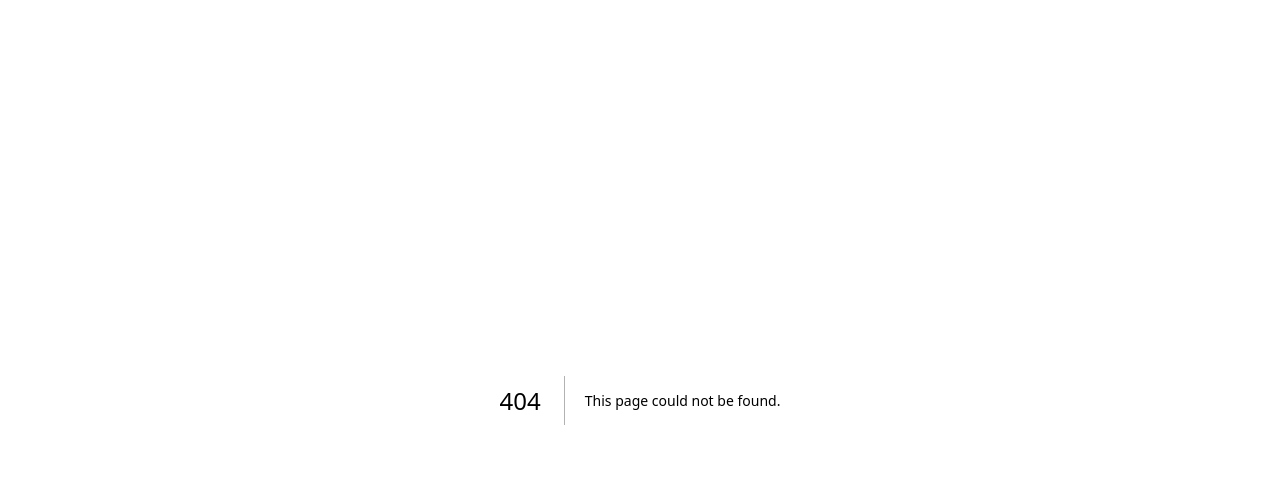
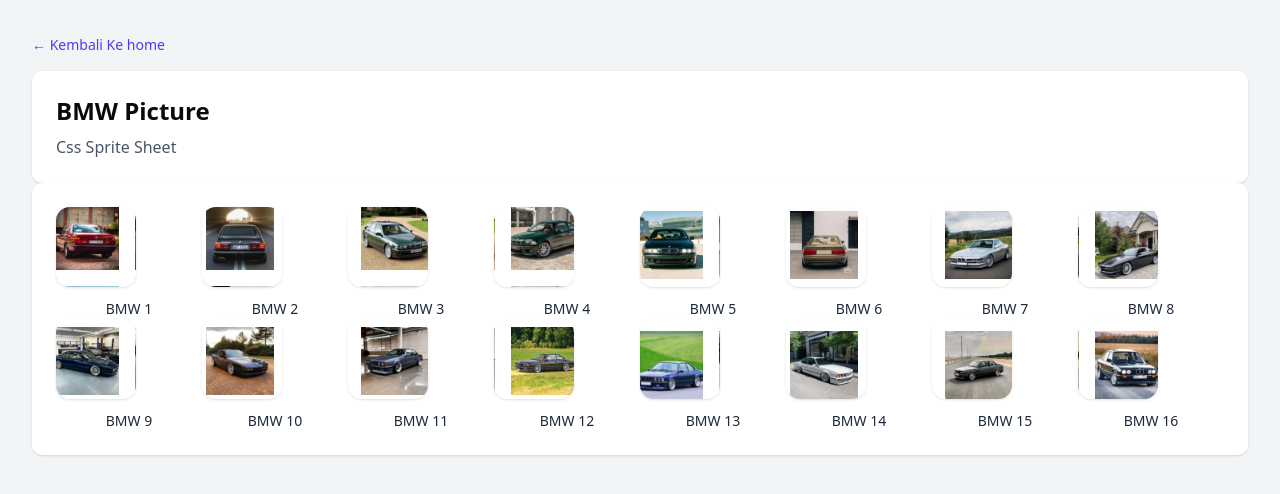
Before and after one commit to lostaspectjbl/kelas-industri-materi-2, a Next.js app: page /sprite in a window 1280 px wide. Before the commit this address had no page. Shown: the top 494 px of the page. Built offline with nearby package versions, Linux system fonts and the light colour scheme.

Commit message:
image sprite

```diff
--- a/src/app/page.tsx
+++ b/src/app/page.tsx
@@ -33,6 +33,12 @@
             <li className="hover:text-indigo-600 cursor-pointer">
               <Link href="/user">Tabel User</Link>
             </li>
+            <li key="image-process" className="hover:text-indigo-600 cursor-pointer">
+              <Link href="/image-process">Image Process</Link>
+            </li>
+            <li key="image-sprite" className="hover:text-indigo-600 cursor-pointer">
+              <Link href="/sprite">Sprite-Image</Link>
+            </li>
           </ul>
         </aside>
 
--- /dev/null
+++ b/src/app/sprite/page.tsx
@@ -0,0 +1,119 @@
+"use client";
+
+import { useState } from "react";
+import Link from "next/link";
+
+type Icon = {
+    name: string;
+    col: number;
+    row: number;
+    offsetX: number;
+    offsetY: number;
+    color: string;
+}
+
+export default function SpritePage() {
+    const [hoveredIcon, setHoveredIcon] = useState<string | null>(null);
+    const [selectedIcon, setSelectedIcon] = useState<Icon | null>(null);
+
+    const sosialIcon: Icon[] = [
+        { name: "BMW 1", col: 0, row: 0, offsetX: 45, offsetY: 45, color:"#ffffff"},
+        { name: "BMW 2", col: 1, row: 0, offsetX: 20, offsetY: 45, color:"#ffffff"},
+        { name: "BMW 3", col: 2, row: 0, offsetX: -5, offsetY: 45, color:"#ffffff"},
+        { name: "BMW 4", col: 3, row: 0, offsetX: -25, offsetY: 45, color:"#ffffff"},
+        { name: "BMW 5", col: 0, row: 1, offsetX: 45, offsetY: 20, color:"#ffffff"},
+        { name: "BMW 6", col: 1, row: 1, offsetX: 20, offsetY: 20, color:"#ffffff"},
+        { name: "BMW 7", col: 2, row: 1, offsetX: -5, offsetY: 20, color:"#ffffff"},
+        { name: "BMW 8", col: 3, row: 1, offsetX: -25, offsetY: 20, color:"#ffffff"},
+        { name: "BMW 9", col: 0, row: 2, offsetX: 45, offsetY: 0, color:"#ffffff"},
+        { name: "BMW 10", col: 1, row: 2, offsetX: 20, offsetY: 0, color:"#ffffff"},
+        { name: "BMW 11", col: 2, row: 2, offsetX: -5, offsetY: 0, color:"#ffffff"},
+        { name: "BMW 12", col: 3, row: 2, offsetX: -25, offsetY: 0, color:"#ffffff"},
+        { name: "BMW 13", col: 0, row: 3, offsetX: 45, offsetY: -20, color:"#ffffff"},
+        { name: "BMW 14", col: 1, row: 3, offsetX: 20, offsetY: -20, color:"#ffffff"},
+        { name: "BMW 15", col: 2, row: 3, offsetX: -5, offsetY: -20, color:"#ffffff"},
+        { name: "BMW 16", col: 3, row: 3, offsetX: -25, offsetY: -20, color:"#ffffff"}
+    ];
+
+    const iconSize = 100;
+    const displaySize = 80;
+    const previewSize = 200;
+
+    return (
+        <div className="min-h-screen bg-gray-100 p-4 md:p-6 lg:p-8">
+            <Link href="/" className="text-indigo-600 hover:underline text-sm inline-block mb-4">
+            &larr; Kembali Ke home
+            </Link>
+
+            {/* Header */}
+            <div className="bg-white p-4 md:p-6 rounded-lg shadow-sm">
+                <h1 className="m-0 text-xl md:text-2xl font-semibold">BMW Picture</h1>
+                <p className="mt-2 mb-0 text-gray-600 text-sm md:text-base">Css Sprite Sheet</p>
+            </div>
+
+            {/* Icon Grid */}
+            <div className="bg-white p-4 md:p-6 rounded-lg shadow-sm">
+                <div className="grid grid-cols-2 sm:grid-cols-3 md:grid-cols-4 lg:grid-cols-6 xl:grid-cols-8">
+                    {sosialIcon.map((icon, index) => (
+                        <div
+                            key={index}
+                            className="flex flex-col items-centergap-2 md:gap-3 cursor-pointer"
+                            onMouseEnter={() => setHoveredIcon(icon.name)}
+                            onMouseLeave={() => setHoveredIcon(null)}
+                            onClick={() => setSelectedIcon(icon)}
+                            role="button"
+                            tabIndex={0}
+                       >
+                            <div
+                                className={`rounded-xl shadow-sm transition-all duration-200
+                                    ${hoveredIcon === icon.name ? 'scale-110' : 'scale-100'}`}
+                                style={{
+                                    width:`${displaySize}px`,
+                                    height:`${displaySize}px`,
+                                    backgroundImage: `url('/sprite.jpg')`,
+                                    backgroundSize: `${iconSize * 4}px ${iconSize * 4}px`,
+                                    backgroundPosition: `-${icon.col * iconSize + icon.offsetX}px
+                                    -${icon.row * iconSize + icon.offsetY}px`,
+                                    boxShadow: hoveredIcon === icon.name
+                                        ? `0 4px 12px ${icon.color}60`
+                                        : undefined
+                                }}
+                            />
+                            <span className="text-xs md:text-sm text-gray-800 text-center">
+                                {icon.name}
+                            </span>
+                        </div>
+                    ))}
+                </div>
+
+                {/* Preview Sectio */}
+                {selectedIcon && (
+                    <div className="mt-4 md:mt-6 p-4 md:p-6 rounded-lg bg-gray-50 flex flex-col md:flex-row gap-4 items-start md:items-center shadow-sm">
+                        <div
+                            className="rounded -2xl mx-auto ms:mx-0 flex-shrink-0"
+                            style={{
+                                width: `${previewSize}px`,
+                                height: `${previewSize}px`,
+                                backgroundImage:`${iconSize * 4 * (previewSize / displaySize)}px ${iconSize * 4 * (previewSize / displaySize)}px`,
+                                backgroundPosition: `-${selectedIcon.col * iconSize * (previewSize / displaySize) + selectedIcon.offsetX * (previewSize / displaySize)}px
+                                -${selectedIcon.row * iconSize * (previewSize / displaySize) + selectedIcon.offsetY * (previewSize / displaySize)}px`,
+                            }}
+                        />
+
+                        <div className="flex-1 w-full md:w-auto text-center md:text-left ">
+                            <h3 className="m-0 text-lg md:text-xl font-semibold">{selectedIcon.name}</h3>
+                            <p className="mt-2 mb-0 text-gray-600 text-sm">Preview</p>
+                            <div className="mt-3 md:mt-4">
+                                <button
+                                    onClick={() => setSelectedIcon(null)}
+                                    className="px-4 py-2 rounded-lg border-none bg-gray-200 hover:bg-gray-300 cursor-pointer transition-colors">
+                                        Close
+                                    </button>
+                            </div>
+                        </div>
+                    </div>
+                )}
+            </div>
+        </div>
+    )
+}
```
Also changed, not shown: public/sprite.jpg (added), src/app/image-process/page.tsx (renamed from src/app/image-proccess/page.tsx).
